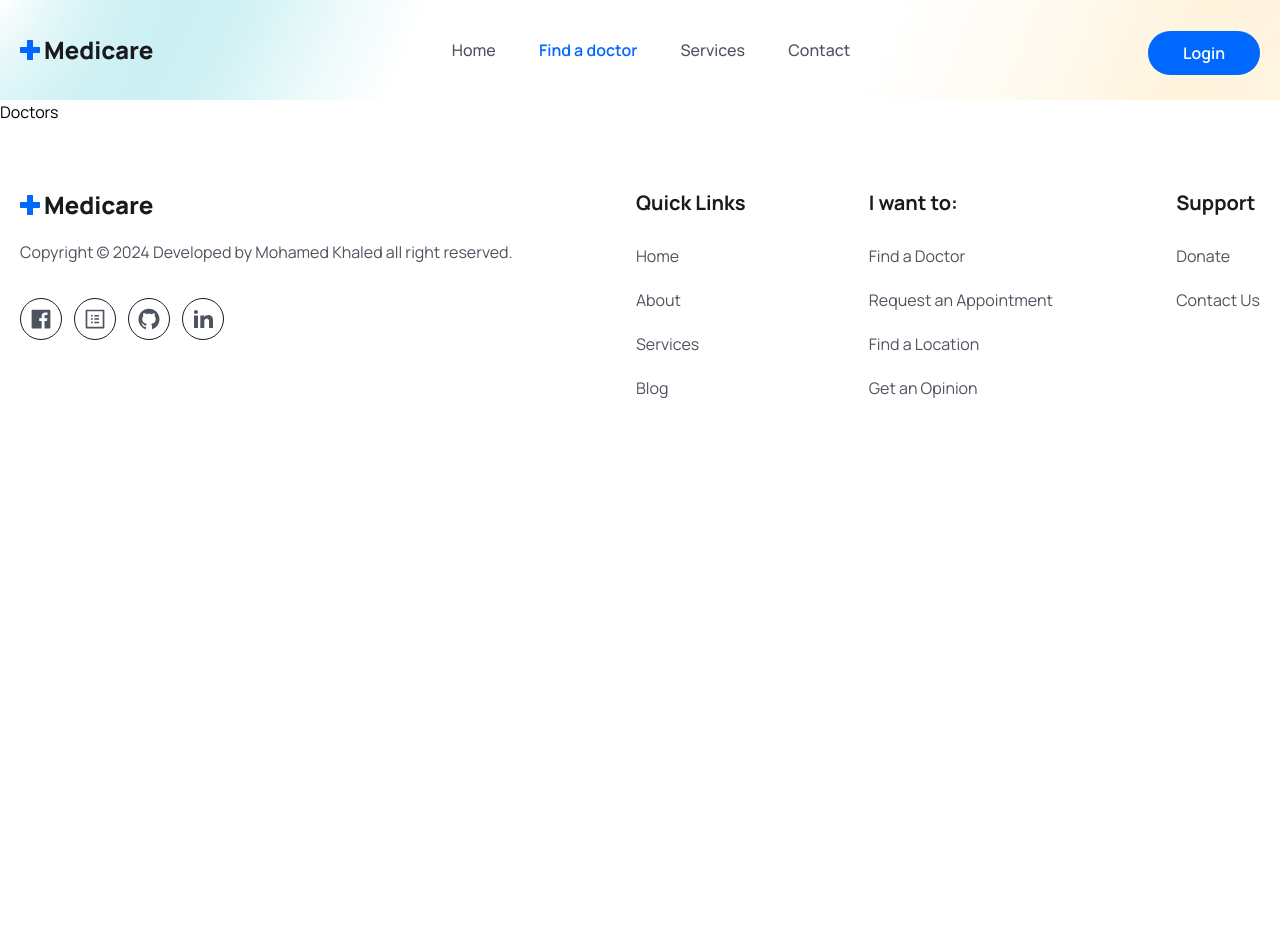
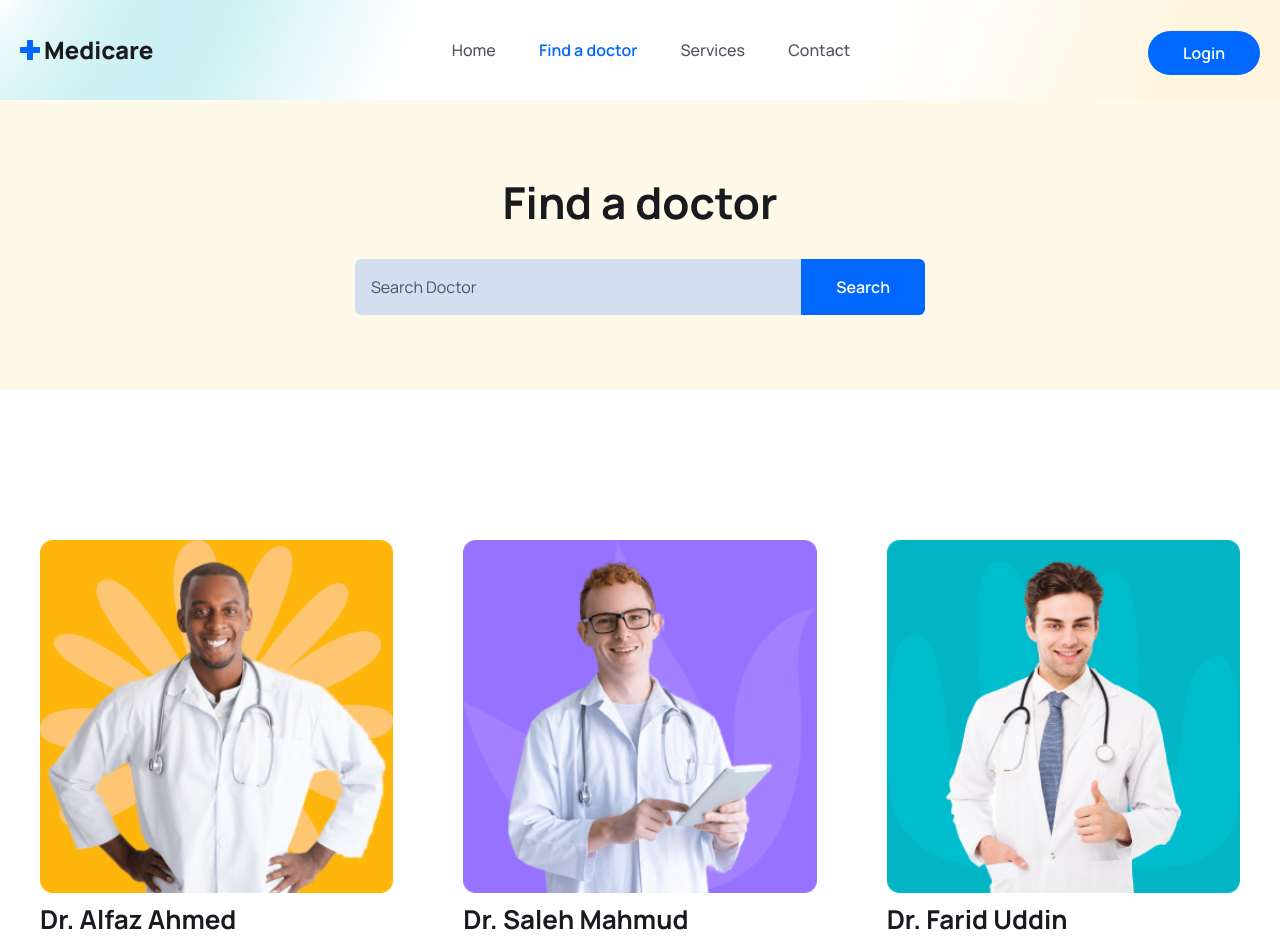
Before and after one commit to mohamedkhaledmk/Doctor-appointment-booking, a React (Vite) app in the folder frontend/: page /doctors in a window 1280 px wide. Shown: the top 951 px of the page. Before the commit the page ends 800 px from the top, so only its background shows below. Built offline with nearby package versions, Linux system fonts and the light colour scheme.

Commit message:
added services and find a doctor pages

```diff
--- a/frontend/src/components/Services/ServicesList.jsx
+++ b/frontend/src/components/Services/ServicesList.jsx
@@ -2,7 +2,7 @@ import ServicesCard from "./ServicesCard";
 import { services } from "../../assets/data/services";
 const ServicesList = () => {
   return (
-    <div className=" w-[70%] grid grid-cols-1 md:grid-cols-2 lg:grid-cols-3 gap-5 lg:gap-[30px] mt-[30px] lg:mt-[50px] mx-12">
+    <div className="mx-auto w-[70%] grid grid-cols-1 md:grid-cols-2 lg:grid-cols-3 gap-5 lg:gap-[30px] mt-[30px] lg:mt-[50px] mx-12">
       {services.map((item, index) => (
         <ServicesCard key={index} index={index} item={item} />
       ))}
--- a/frontend/src/pages/Doctors/Doctors.jsx
+++ b/frontend/src/pages/Doctors/Doctors.jsx
@@ -1,7 +1,37 @@
 import React from "react";
-
+import { doctors } from "../../assets/data/doctors";
+import DoctorCard from "../../components/Doctors/DoctorCard";
 const Doctors = () => {
-  return <div>Doctors</div>;
+  return (
+    <>
+      <section className="bg-[#fff9ea]">
+        <div className="container text-center">
+          {" "}
+          <h2 className="heading">Find a doctor</h2>
+          <div className="max-w-[570px] mx-auto bg-[#0066ff2c] flex justify-between items-center rounded-md mt-[30px]">
+            <input
+              type="search"
+              placeholder="Search Doctor"
+              className=" px-4 py-4 w-full bg-transparent focus:outline-none placeholder:text-textColor"
+            />
+            <button className="btn mt-0 rounded-[0px] rounded-r-md py-4">
+              Search
+            </button>
+          </div>
+        </div>
+      </section>
+      <section>
+        <div className="container">
+          {" "}
+          <div className="grid grid-cols-1 sm:grid-cols-2 md:grid-cols-3 gap-5 lg:gap-[30px] mt-[30px] lg:mt-[55px]">
+            {doctors.map((doctor) => (
+              <DoctorCard key={doctor.id} doctor={doctor} />
+            ))}
+          </div>
+        </div>
+      </section>
+    </>
+  );
 };
 
 export default Doctors;
--- a/frontend/src/pages/Services.jsx
+++ b/frontend/src/pages/Services.jsx
@@ -1,7 +1,21 @@
 import React from "react";
+import ServicesCard from "../components/Services/ServicesCard";
+import { services } from "../assets/data/services";
 
 const Services = () => {
-  return <div>Services</div>;
+  return (
+    <section>
+      <div className="container">
+        {" "}
+        <div className="mx-auto w-[70%] grid grid-cols-1 md:grid-cols-2 lg:grid-cols-3 gap-5 lg:gap-[30px] mt-[30px] lg:mt-[50px] mx-12">
+          {services.map((item, index) => (
+            <ServicesCard index={index} item={item} />
+          ))}
+          {console.log(services)}
+        </div>
+      </div>
+    </section>
+  );
 };
 
 export default Services;
```
